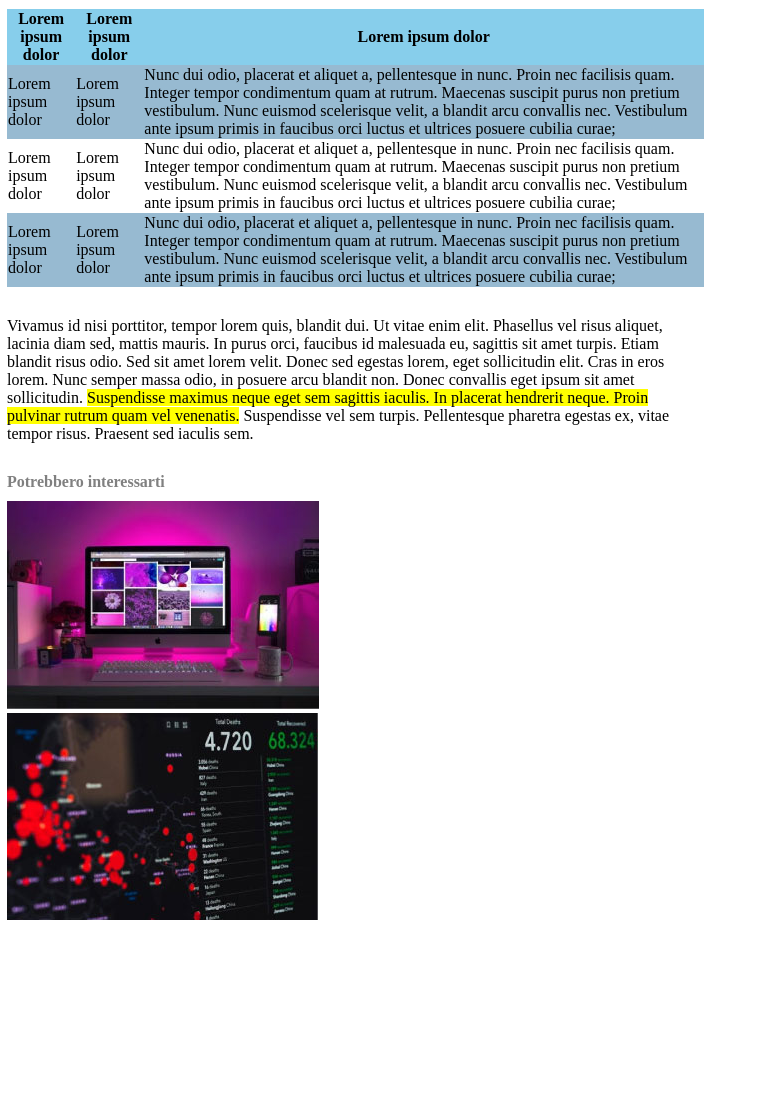
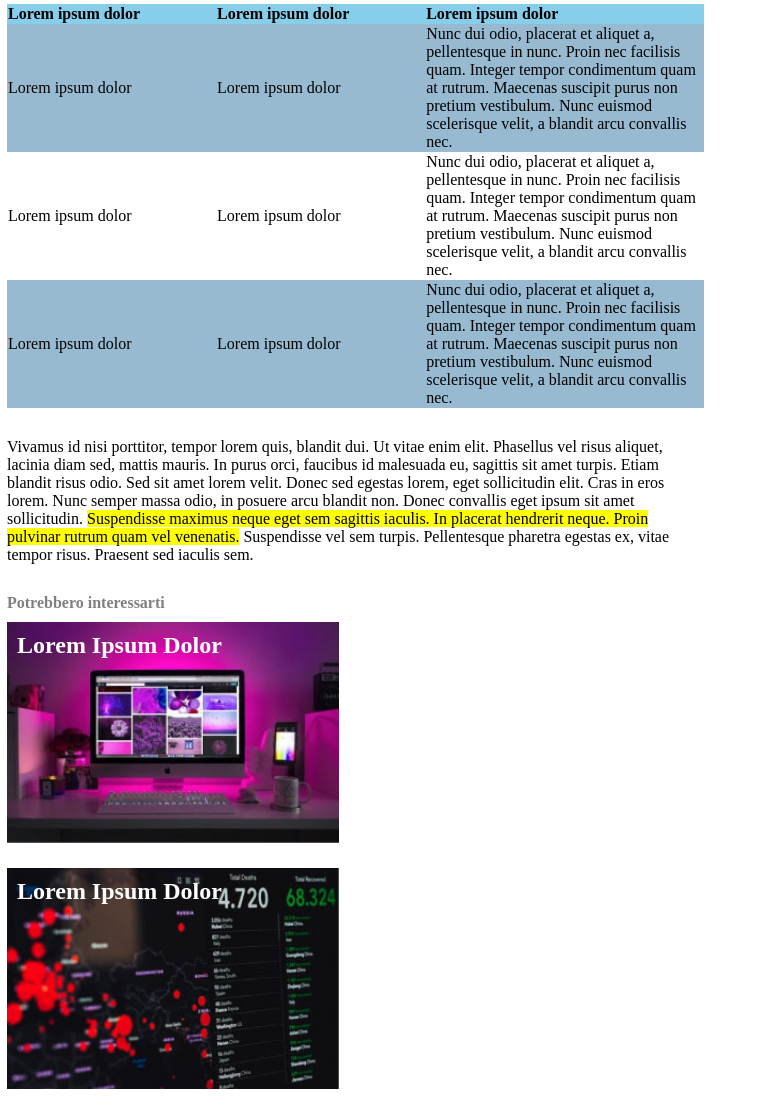
Before and after one commit to MattiaPlacido/html-css-booleaner, a plain HTML site: page index.html in a window 1280 px wide. Shown: the part 1379-2490 px from the top of the page, without its empty margins (0-760 px from the left). Before the commit the page ends 2318 px from the top, so only its background shows below. Drawn offline with Linux system fonts and the light colour scheme.

Commit message:
Aggiunta dettagli finali

```diff
--- a/css/style.css
+++ b/css/style.css
@@ -9,20 +9,38 @@
     background-repeat: repeat;
     padding-top: 50px;
     padding-left: 10px;
-    padding-bottom:15px;
+    padding-bottom:10px;
     background-size: 25%;
 }
 
 .container{
     padding-top: 15px;
     padding-bottom: 15px;
+    margin-left: 7px;
     padding-right: 45%;
-    margin-left: 7px;
 }
 
 .evidenziato{
     background-color: yellow;
 }
+
+/* ID */
+#img1{
+    background-image: url('../img/monitor.jpg');
+    width: 312px;
+    height: 208px;
+    background-size:100%;
+    background-repeat: no-repeat;
+}
+
+#img2{
+    background-image: url('../img/graph.jpg');
+    width: 312px;
+    height: 208px;
+    background-size:100%;
+    background-repeat: no-repeat;
+}
+
 
 /* tags */
 body {
@@ -35,6 +53,11 @@ h1{
     font-size: 40px;
 }
 
+h2{
+    color: white;
+    padding: 10px;
+}
+
 a{
     text-decoration: none;
 }
@@ -42,3 +65,7 @@ a{
 table{
     border-collapse: collapse;
 }
+
+th{
+    text-align: left;
+}
--- a/index.html
+++ b/index.html
@@ -44,25 +44,30 @@
     <!-- Tabella -->
     <section class="container">
         <table>
+            <colgroup>
+                <col style="width: 30%;">
+                <col style="width: 30%;">
+                <col style="width: 40%;">
+            </colgroup>
             <tr style="background-color:skyblue;">
-                <th colspan="2">Lorem ipsum dolor</th>
-                <th colspan="2">Lorem ipsum dolor</th>
-                <th colspan="2">Lorem ipsum dolor</th>
+                <th>Lorem ipsum dolor</th>
+                <th>Lorem ipsum dolor</th>
+                <th>Lorem ipsum dolor</th>
             </tr>
             <tr style="background-color: rgba(42, 114, 161, 0.486);">
-                <td colspan="2">Lorem ipsum dolor</td>
-                <td colspan="2">Lorem ipsum dolor</td>
-                <td>Nunc dui odio, placerat et aliquet a, pellentesque in nunc. Proin nec facilisis quam. Integer tempor condimentum quam at rutrum. Maecenas suscipit purus non pretium vestibulum. Nunc euismod scelerisque velit, a blandit arcu convallis nec. Vestibulum ante ipsum primis in faucibus orci luctus et ultrices posuere cubilia curae;</td>
+                <td>Lorem ipsum dolor</td>
+                <td>Lorem ipsum dolor</td>
+                <td>Nunc dui odio, placerat et aliquet a, pellentesque in nunc. Proin nec facilisis quam. Integer tempor condimentum quam at rutrum. Maecenas suscipit purus non pretium vestibulum. Nunc euismod scelerisque velit, a blandit arcu convallis nec.</td>
             </tr>
             <tr>
-                <td colspan="2">Lorem ipsum dolor</td>
-                <td colspan="2">Lorem ipsum dolor</td>
-                <td>Nunc dui odio, placerat et aliquet a, pellentesque in nunc. Proin nec facilisis quam. Integer tempor condimentum quam at rutrum. Maecenas suscipit purus non pretium vestibulum. Nunc euismod scelerisque velit, a blandit arcu convallis nec. Vestibulum ante ipsum primis in faucibus orci luctus et ultrices posuere cubilia curae;</td>
+                <td>Lorem ipsum dolor</td>
+                <td>Lorem ipsum dolor</td>
+                <td>Nunc dui odio, placerat et aliquet a, pellentesque in nunc. Proin nec facilisis quam. Integer tempor condimentum quam at rutrum. Maecenas suscipit purus non pretium vestibulum. Nunc euismod scelerisque velit, a blandit arcu convallis nec.</td>
             </tr>
             <tr style="background-color: rgba(42, 114, 161, 0.486);">
-                <td colspan="2">Lorem ipsum dolor</td>
-                <td colspan="2">Lorem ipsum dolor</td>
-                <td>Nunc dui odio, placerat et aliquet a, pellentesque in nunc. Proin nec facilisis quam. Integer tempor condimentum quam at rutrum. Maecenas suscipit purus non pretium vestibulum. Nunc euismod scelerisque velit, a blandit arcu convallis nec. Vestibulum ante ipsum primis in faucibus orci luctus et ultrices posuere cubilia curae;</td>
+                <td>Lorem ipsum dolor</td>
+                <td>Lorem ipsum dolor</td>
+                <td>Nunc dui odio, placerat et aliquet a, pellentesque in nunc. Proin nec facilisis quam. Integer tempor condimentum quam at rutrum. Maecenas suscipit purus non pretium vestibulum. Nunc euismod scelerisque velit, a blandit arcu convallis nec.</td>
             </tr>
         </table>
     </section>
@@ -75,9 +80,9 @@
     <!-- Inserzioni fine articolo -->
     <section class="container">
         <h4 style="color:gray; padding-bottom:10px;"> Potrebbero interessarti </h4>
-        <img src="img/monitor.jpg">
+        <h2 id="img1"> Lorem Ipsum Dolor</h2>
         <br>
-        <img src="img/graph.jpg">
+        <h2 id="img2"> Lorem Ipsum Dolor</h2>
     </section>
 </body>
 </html>
```
